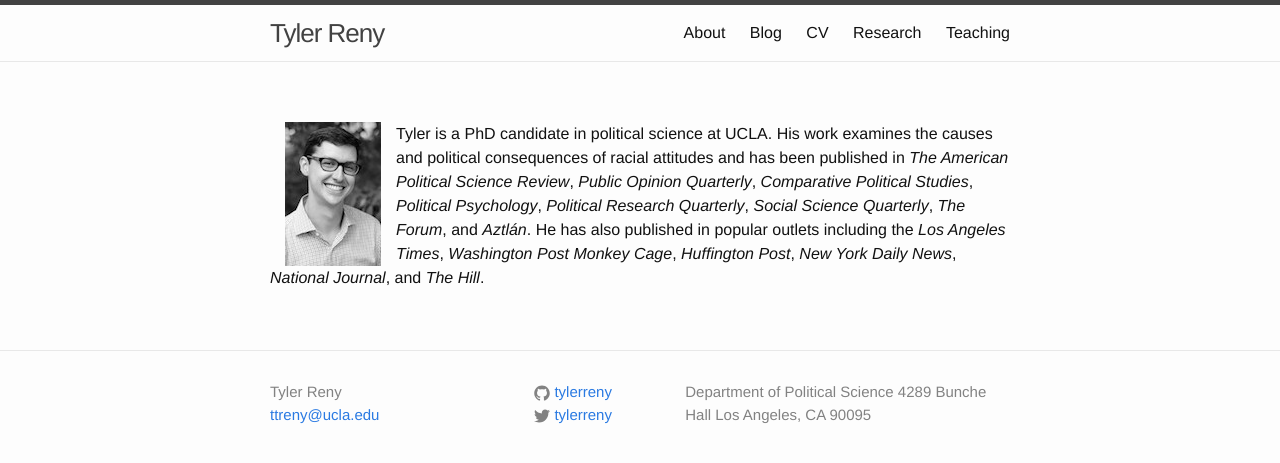
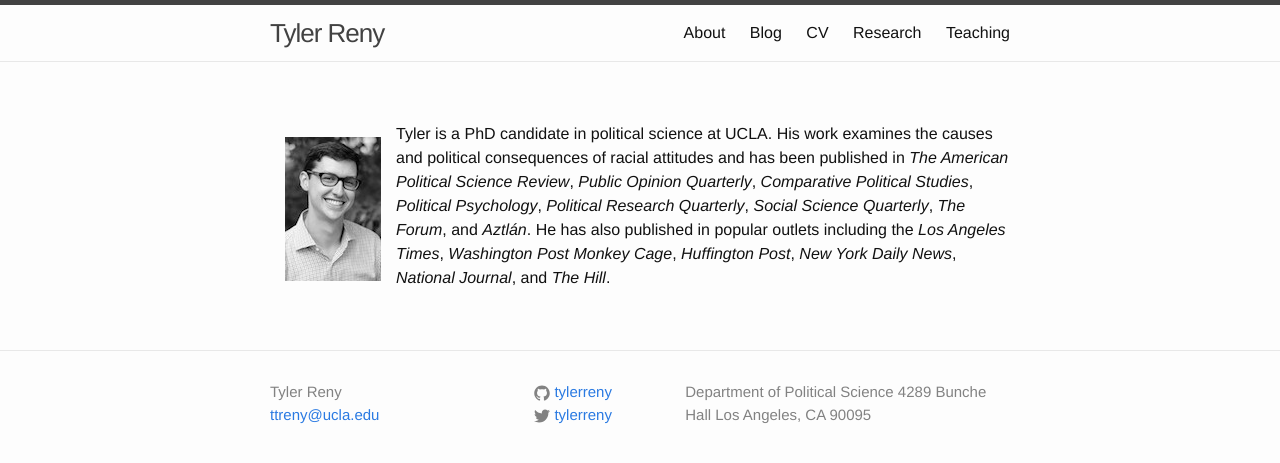
Before and after one commit to tylerreny/tylerreny.github.io, a Jekyll site: the page built from index.html, in a window 1280 px wide. Shown: the top 463 px of the page. Built offline with Jekyll 4.4.1, drawn with Linux system fonts in a browser that asks for light colours.

Commit message:
update homepage

```diff
--- a/index.html
+++ b/index.html
@@ -3,7 +3,8 @@ layout: page
 title:
 ---
 <section>
-  <img src="/img/headshot2.jpg" align="left" hspace="15" />
+  <img src="/img/headshot2.jpg" align="left" hspace="15" vspace="15" />
+
 </section>
 
 Tyler is a PhD candidate in political science at UCLA. His work examines the causes and political consequences of racial attitudes and has been published in <i>The American Political Science Review</i>, <i>Public Opinion Quarterly</i>, <i>Comparative Political Studies</i>,  <i>Political Psychology</i>, <i>Political Research Quarterly</i>, <i>Social Science Quarterly</i>, <i>The Forum</i>, and <i>Aztl&aacute;n</i>. He has also published in popular outlets including the <i>Los Angeles Times</i>, <i>Washington Post Monkey Cage</i>, <i>Huffington Post</i>, <i>New York Daily News</i>, <i>National Journal</i>, and <i>The Hill</i>.
```
Also changed, not shown: 15 other files.
